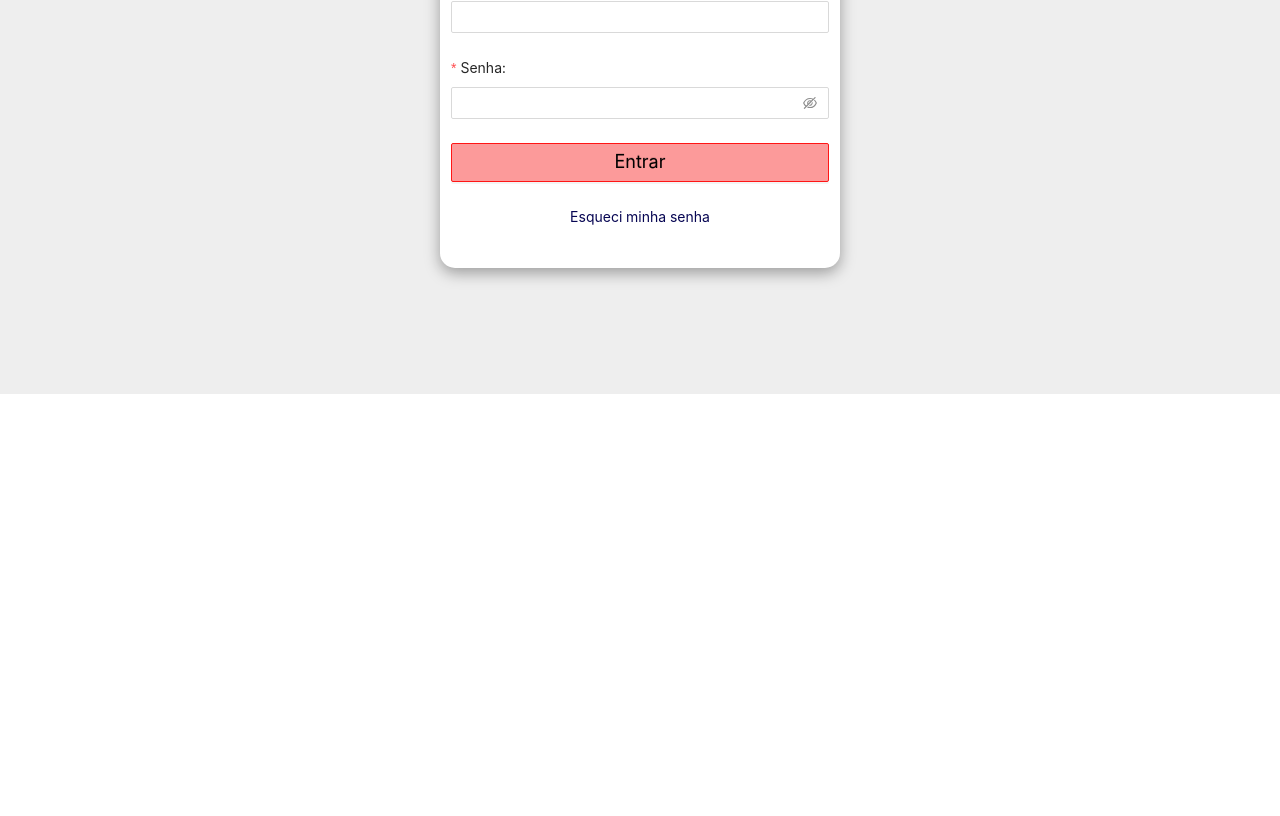
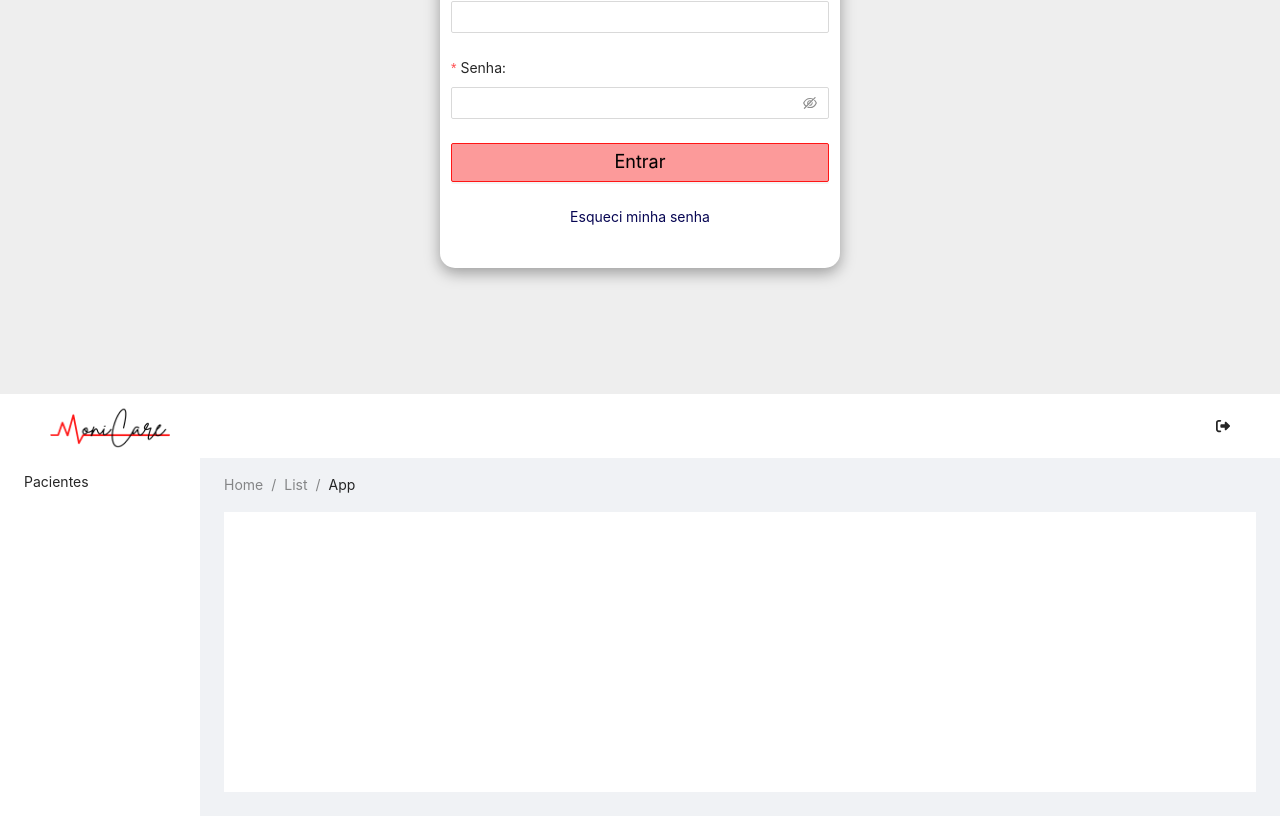
Before and after one commit to FlavioLucasFer/perseus-monicare-web, a React (Create React App) app: page / in a window 1280 px wide. Shown: the part 406-1222 px from the top of the page. Before the commit the page ends 800 px from the top, so only its background shows below. Built offline with nearby package versions, Linux system fonts and the light colour scheme.

Commit message:
Implement navigation bar (header) and side navigation bar #6

```diff
--- a/src/App.tsx
+++ b/src/App.tsx
@@ -3,23 +3,64 @@ import {
 	Routes,
 	Route,
 } from "react-router-dom";
+import {
+	Layout,
+	Breadcrumb
+} from 'antd';
+
+import NavBar from 'components/NavBar';
+import SideNavBar from 'components/SideNavBar';
 
 import Login from 'screens/Login';
 import Measurements from 'screens/Measurements';
 import PatientList from 'screens/PatientList';
 
+const { Content } = Layout;
+
 function App() {
 	return (
+		<div>
 			<Routes>
 				<Route path='/'>
-				<Route index element={<Login />}/>
+					<Route index element={<Login />} />
+				</Route>
+			</Routes>
 
+			<Layout style={{ height: '100%' }}>
+				<NavBar />
+				<Layout style={{ height: '100%' }}>
+					<SideNavBar />
+
+					<Layout
+						style={{
+						padding: '0 24px 24px',
+						height: '100%'
+					}}>
+						<Breadcrumb style={{ margin: '16px 0' }}>
+							<Breadcrumb.Item>Home</Breadcrumb.Item>
+							<Breadcrumb.Item>List</Breadcrumb.Item>
+							<Breadcrumb.Item>App</Breadcrumb.Item>
+						</Breadcrumb>
+
+						<Content
+							className='site-layout-background'
+							style={{
+								padding: 24,
+								margin: 0,
+								minHeight: 280,
+							}}>
+							<Routes>
 								<Route path='patients'>
-					<Route index element={<PatientList />}/>
+									<Route index element={<PatientList />} />
 									<Route path='measurements' element={<Measurements />} />
 								</Route>
-			</Route>
 							</Routes>
+						</Content>
+
+					</Layout>
+				</Layout>
+			</Layout>
+		</div>
 	);
 }
 
--- /dev/null
+++ b/src/components/NavBar.tsx
@@ -0,0 +1,35 @@
+import React from 'react';
+import { Layout } from 'antd';
+
+import Logo from './Logo';
+import { FontAwesomeIcon } from '@fortawesome/react-fontawesome';
+import { faRightFromBracket } from '@fortawesome/free-solid-svg-icons';
+
+const { Header } = Layout;
+
+const NavBar = () => {
+  return (
+    <Header style={{ backgroundColor: '#FFF' }}>
+      <div
+        style={{
+          display: 'flex',
+          justifyContent: 'space-between'
+        }}>
+        <div>
+          <Logo style={{
+            width: '120px',
+            height: '41px',
+          }} />
+        </div>
+
+        <div>
+          <FontAwesomeIcon
+            icon={faRightFromBracket}
+          />
+        </div>
+      </div>
+    </Header>
+  );
+}
+
+export default NavBar;
--- /dev/null
+++ b/src/components/SideNavBar.tsx
@@ -0,0 +1,31 @@
+import { Menu, Layout } from 'antd';
+import { useNavigate } from 'react-router-dom';
+
+import { UserOutlined, LaptopOutlined, NotificationOutlined } from '@ant-design/icons';
+
+const { SubMenu, Item } = Menu;
+
+const { Sider } = Layout;
+
+const SideNavBar = () => {
+  const navigate = useNavigate();
+
+  function handleItemClick(route: string) {
+    navigate(route);
+  }
+
+  return (
+    <Sider width={200}
+      className='site-layout-background'>
+      <Menu mode='inline'
+        style={{
+          height: '100%',
+          borderRight: 0
+        }}>
+        <Item key='1' onClick={handleItemClick.bind(null, 'patients')}> Pacientes </Item>
+      </Menu>
+    </Sider>
+  );
+}
+
+export default SideNavBar;
--- a/src/index.css
+++ b/src/index.css
@@ -52,6 +52,7 @@
 .fa-beat {
   animation: fa-beat 5s ease infinite;
 }
+
 @keyframes fa-beat {
   0% {
     transform:scale(1);
@@ -78,3 +79,7 @@
     transform:scale(1);
   }
 }
+
+.site-layout-background {
+  background-color: #FFF;
+}
--- a/src/screens/Measurements/index.tsx
+++ b/src/screens/Measurements/index.tsx
@@ -163,7 +163,7 @@ const Measurements = () => {
           {patient.name}
         </Title>
 
-        <div className='col-sm-4' style={{ height: '85%' }}>
+        <div className='col-sm-6' style={{ height: '85%' }}>
           {renderTimeLine()}
         </div>
       </div>
--- a/src/screens/PatientList/index.tsx
+++ b/src/screens/PatientList/index.tsx
@@ -3,7 +3,7 @@ import PatientCard from 'components/PatientCard';
 
 const PatientList = () => {
   return (
-    <div className='container'>
+    <div className='container' style={{ height: '100vh' }}>
       <div className='row col-sm-12'>
         <PatientCard patient={{
           name: 'teste com nome bem grande',
```
Also changed, not shown: 1 other file (tests, documents, lock files or other folders). Lines whose indentation alone changed are shown as unchanged.
